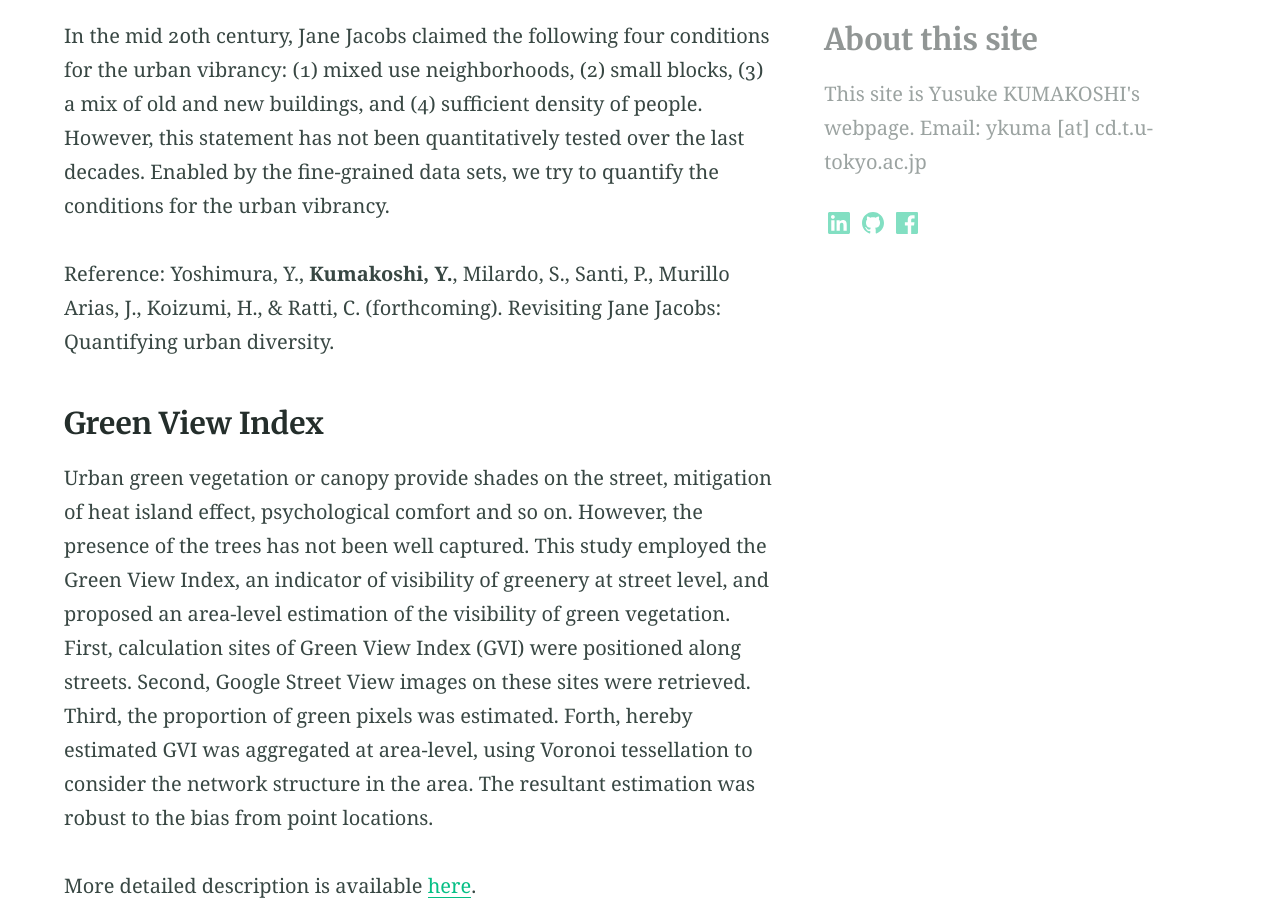
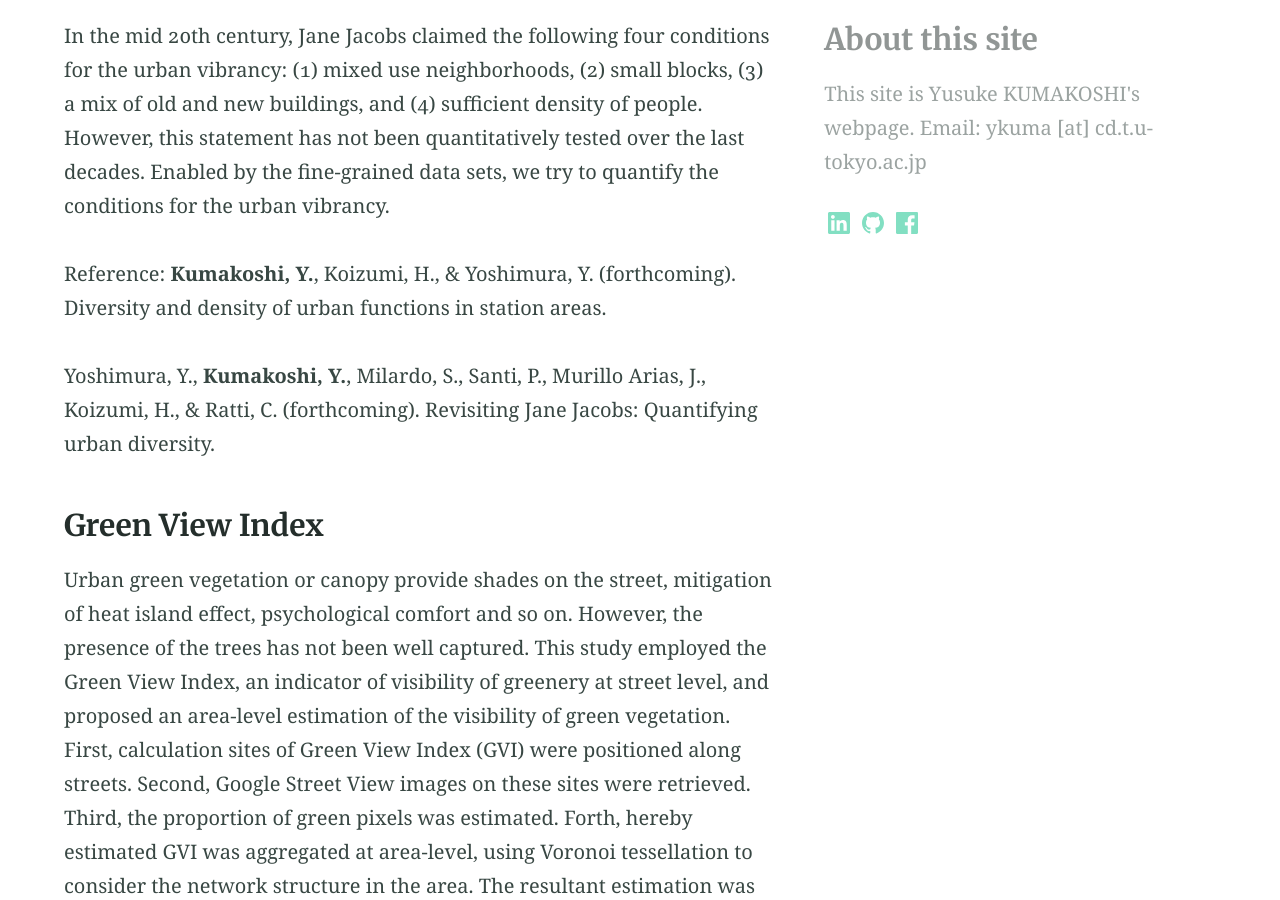
Before and after one commit to yusukekumakoshi/yusukekumakoshi.github.io, a Jekyll site: the page built from research.md, in a window 1280 px wide and 900 px high, scrolled down 543 px. Built offline with Jekyll 4.4.1, drawn with Linux system fonts in a browser that asks for light colours.

Commit message:
publication updated

```diff
--- a/research.md
+++ b/research.md
@@ -11,6 +11,8 @@ aside: true
 In the mid 20th century, Jane Jacobs claimed the following four conditions for the urban vibrancy: (1) mixed use neighborhoods, (2) small blocks, (3) a mix of old and new buildings, and (4) sufficient density of people. However, this statement has not been quantitatively tested over the last decades. Enabled by the fine-grained data sets, we try to quantify the conditions for the urban vibrancy.
 
 Reference:
+**Kumakoshi, Y.**, Koizumi, H., & Yoshimura, Y. (forthcoming). Diversity and density of urban functions in station areas.
+
 Yoshimura, Y., **Kumakoshi, Y.**, Milardo, S., Santi, P., Murillo Arias, J., Koizumi, H., & Ratti, C. (forthcoming). Revisiting Jane Jacobs: Quantifying urban diversity.
 
 
```
